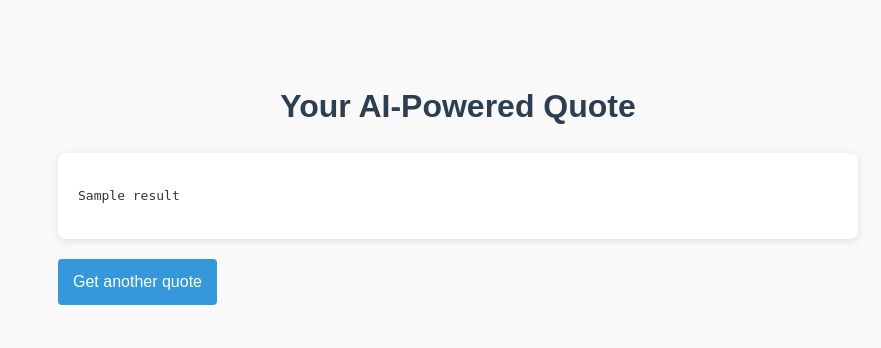
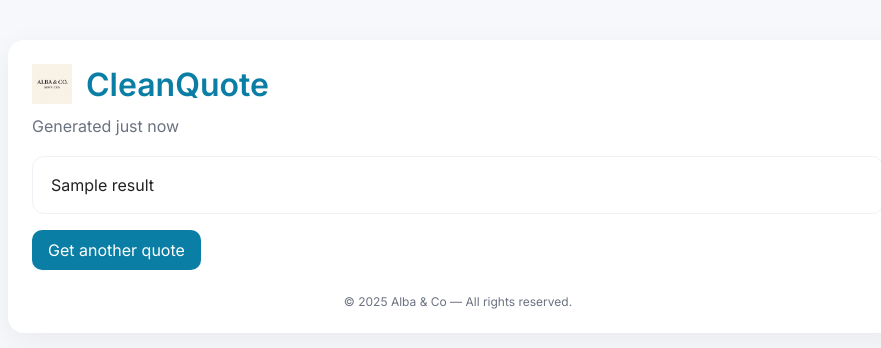
Before and after one commit to sebbarrientos/CleanQuote, a Flask app: template templates/result.html in a window 1280 px wide. Shown: the top 348 px of the page, without its empty margins (182-1063 px from the left). Run offline with Flask 3, Linux system fonts and the light colour scheme; the template is opened without the code that fills it: most values are stand-ins (such as "Sample title", 1, 10 or a date in 2020).

Commit message:
Update result.html

```diff
--- a/templates/result.html
+++ b/templates/result.html
@@ -1,53 +1,12 @@
-<!DOCTYPE html>
-<html lang="en">
-<head>
-    <meta charset="UTF-8">
-    <meta name="viewport" content="width=device-width, initial-scale=1.0">
-    <title>Your Cleaning Quote</title>
-    <style>
-        body {
-            font-family: Arial, sans-serif;
-            max-width: 800px;
-            margin: 40px auto;
-            line-height: 1.6;
-            background-color: #f9f9f9;
-            padding: 20px;
-            color: #333;
-        }
-        h1 {
-            color: #2c3e50;
-            text-align: center;
-            margin-bottom: 20px;
-        }
-        .quote-box {
-            background: #fff;
-            padding: 20px;
-            border-radius: 8px;
-            box-shadow: 0 2px 8px rgba(0,0,0,0.1);
-        }
-        pre {
-            white-space: pre-wrap;
-            word-wrap: break-word;
-        }
-        a {
-            display: inline-block;
-            margin-top: 20px;
-            padding: 10px 15px;
-            background: #3498db;
-            color: #fff;
-            text-decoration: none;
-            border-radius: 4px;
-        }
-        a:hover {
-            background: #2980b9;
-        }
-    </style>
-</head>
-<body>
-    <h1>Your AI-Powered Quote</h1>
-    <div class="quote-box">
-        <pre>{{ result }}</pre>
-    </div>
-    <a href="/">Get another quote</a>
-</body>
-</html>
+{% extends "base.html" %}
+{% block title %}Your Quote - CleanQuote{% endblock %}
+{% block subtitle %}Generated just now{% endblock %}
+
+{% block body %}
+  <div class="card content">
+    {{ result|safe }}
+  </div>
+  <p>
+    <a class="btn" href="/">Get another quote</a>
+  </p>
+{% endblock %}
```
